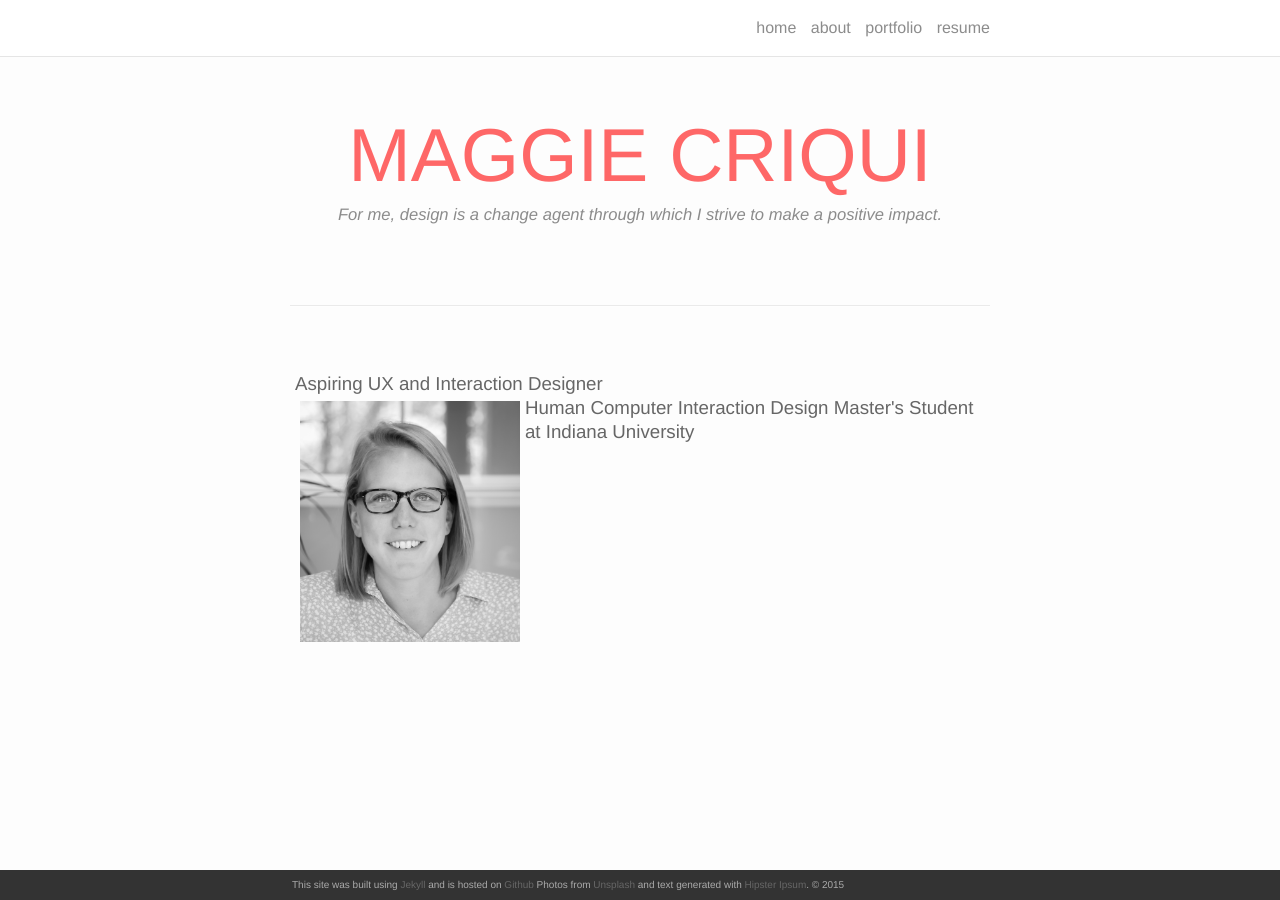
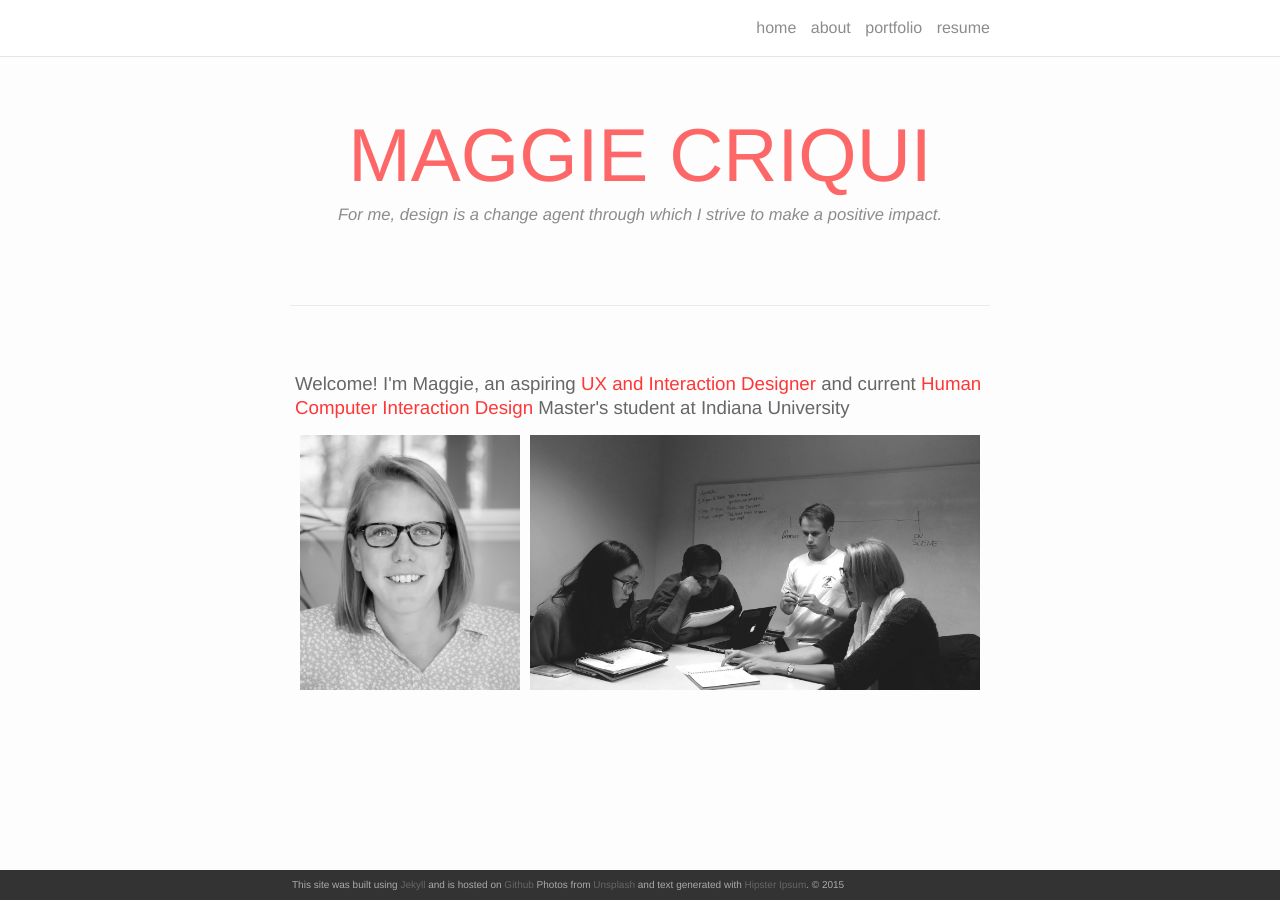
Before and after one commit to mcriqui/mcriqui.github.io, a Jekyll site: the page built from index.html, in a window 1280 px wide. Built offline with Jekyll 4.4.1, drawn with Linux system fonts in a browser that asks for light colours; nearby versions of some CDN libraries.

```diff
--- a/_layouts/post.html
+++ b/_layouts/post.html
@@ -5,7 +5,7 @@
 
   <header class="post-header">
     <h1 class="post-title">{{ page.title }}</h1>
-    <h5 class="post-description">{{ page.quote }} </h5>
+    <h5 class="post-description"><em>{{ page.quote }}</em></h5>
   </header>
 
   <article class="post-content">
--- a/_portfolio/1_project.markdown
+++ b/_portfolio/1_project.markdown
@@ -37,7 +37,7 @@
 </div>
 
 <div class="post-content">
-	<img class="col one" src="{{ site.baseurl }}/img/Uber_Sketch1-01.jpg"/>
+	<img class="col one" src="{{ site.baseurl }}/img/1Uber-01.jpg"/>
 	<img class="col one" src="{{ site.baseurl }}/img/3_Uber_Sketch-01-01.jpg"/>
 	<img class="col one" src="{{ site.baseurl }}/img/2_Uber_Sketch-01.jpg"/>
 </div>
--- a/_sass/_layout.scss
+++ b/_sass/_layout.scss
@@ -292,3 +292,7 @@
 .testing{
 left: 50% !important
 }
+
+.homepage_keywords{
+color: #FF3636
+}
--- a/index.html
+++ b/index.html
@@ -14,9 +14,13 @@
 <div class="img_row">
   <img class="col three" src="{{ site.baseurl }}/img/homepage.jpg"/>
 </div> -->
+<div class="post-conent">
 
+  <div class="col three">
+    <h3>Welcome! I'm Maggie, an aspiring <a class="homepage_keywords">UX and Interaction Designer</a> and current <a class="homepage_keywords">Human Computer Interaction Design</a> Master's student at Indiana University</h3>
+  </div>
+</div>
 <div class="img_row">
-  <h3>Aspiring UX and Interaction Designer</h3>
-  <img class="col one" class="img-responsive" src="{{ site.baseurl }}/img/headshot.jpg"/>
-  <h3>Human Computer Interaction Design Master's Student at Indiana University</h3>
+<img class="col one" src="{{ site.baseurl }}/img/headshot.jpg"/>
+<img class="col two" src="{{ site.baseurl }}/img/team.jpg"/>
 </div>
```
Also changed, not shown: about.md (+2 -2 lines), resume.md (+1 -2 lines), img/1Uber-01.jpg (added), img/1_Uber_Sketches-01.jpg (deleted), img/Uber_Sketch1-01.jpg (deleted), img/Uber_Sketches.jpg (deleted), img/team.jpg (added).
